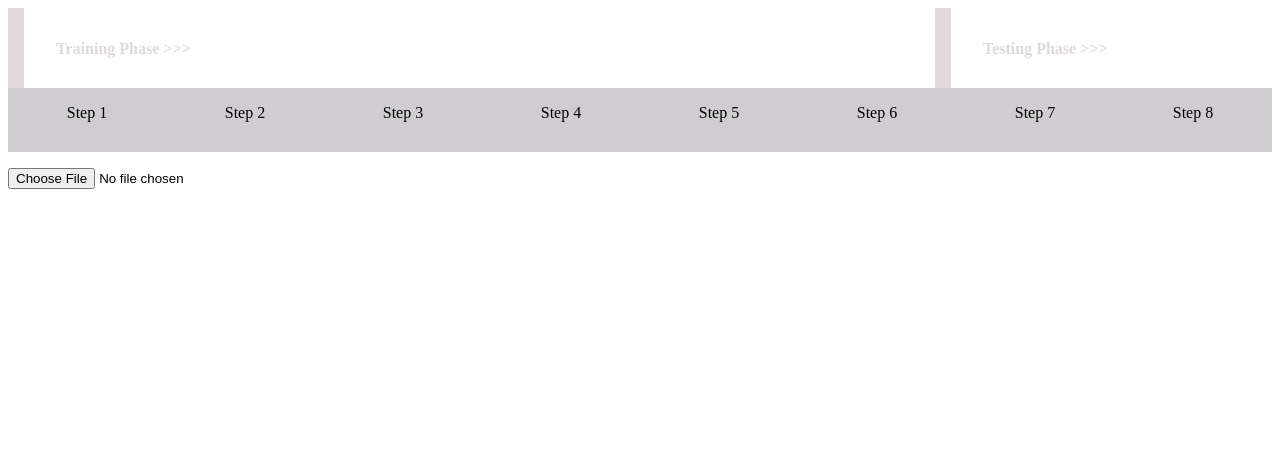
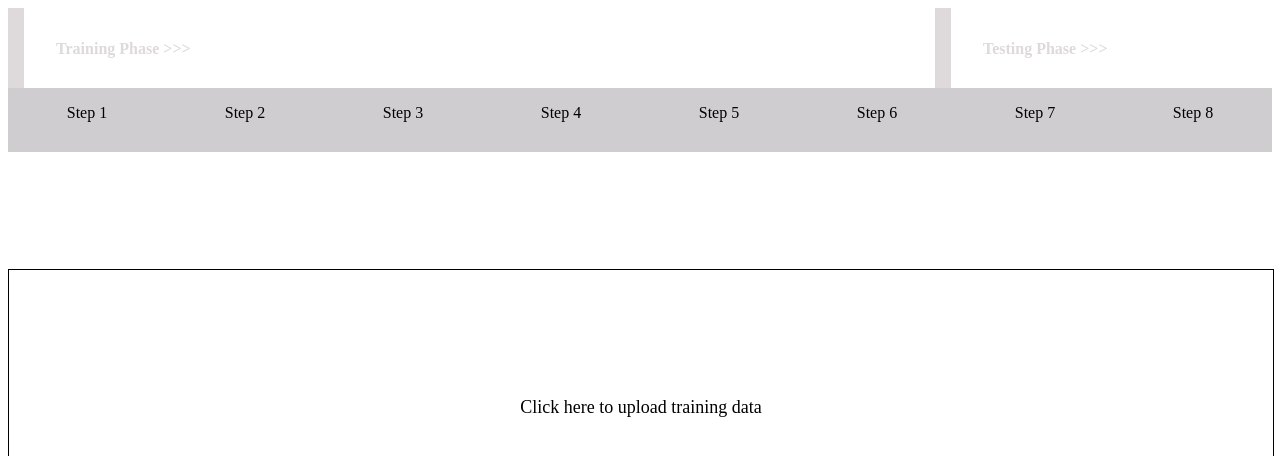
Before and after one commit to jesicabauer/gRIPS-Fujitsu-2023, a React (Create React App) app in the folder interface/: page /step1 in a window 1280 px wide. Shown: the top 456 px of the page. Built offline with nearby package versions, Linux system fonts and the light colour scheme.

Commit message:
save progress

```diff
--- a/interface/src/App.css
+++ b/interface/src/App.css
@@ -185,3 +185,29 @@ td, th {
   margin: auto;
   padding-top: 1rem;
 }
+
+.fileUpload {
+  /* color:red */
+  width: 100%;
+  /* margin: auto; */
+  text-align: center;
+  /* vertical-align: center; */
+  margin-top: 8%;
+  height: 10rem;
+  padding-top: 10%;
+  border: 1px solid black;
+}
+
+
+.fileUpload input {
+  display: none;
+}
+
+.fileUpload label {
+  font-size: large;
+
+}
+
+.fileUpload label:hover {
+  cursor: pointer;
+}
--- a/interface/src/pages/step1.js
+++ b/interface/src/pages/step1.js
@@ -50,12 +50,18 @@ const Step1 = () => {
     // )
 	return (
         // the react form
-        <form>
-        <input
-            type="file" onChange={uploadTrainingFile}>
-        </input>
-        {/* <input type="submit" value="Submit" onClick={uploadFile}></input> */}
-        </form>
+        <div class="fileUpload">
+            <label>
+            {/* <form> */}
+            <input
+                type="file" onChange={uploadTrainingFile}/>
+            Click here to upload training data
+            {/* <input type="submit" value="Submit" onClick={uploadFile}></input> */}
+            {/* </form> */}
+        </label>
+        </div>
+
+
 	// 	<div>
 	// 		<h1>
 	// 			GeeksforGeeks is a Computer
--- a/interface/src/pages/step5.js
+++ b/interface/src/pages/step5.js
@@ -98,9 +98,11 @@ const Step5 = () => {
 		<div>
 			{/* <h1>{selection}</h1> */}
 			<div>
-				<form method='post' action='/user_feature_selection'>
+				<form method='post' action='/user_feature_selection' class="">
 					{features_set.map(x =>
-						<input type="button" id='startDate' name={'startDate'+x} value={x} onClick={() => featureSelected(x)}/>
+						<label>
+							<input type="button" id='startDate' name={'startDate'+x} value={x} onClick={() => featureSelected(x)}/>
+						</label>
 					)}
 
                     {/* <input type='submit' value='submit' /> */}
--- a/interface/src/pages/step7.js
+++ b/interface/src/pages/step7.js
@@ -32,12 +32,15 @@ const Step7 = () => {
     };
 
 	return (
-		<form>
+		// <form>
+		<div class="fileUpload">
+		<label>
         <input
-            type="file" onChange={uploadTestingFile}>
-        </input>
+            type="file" onChange={uploadTestingFile}/>
+            Click here to upload testing data
         {/* <input type="submit" value="Submit" onClick={uploadFile}></input> */}
-        </form>
+		</label>
+        </div>
 	);
 };
 
```
